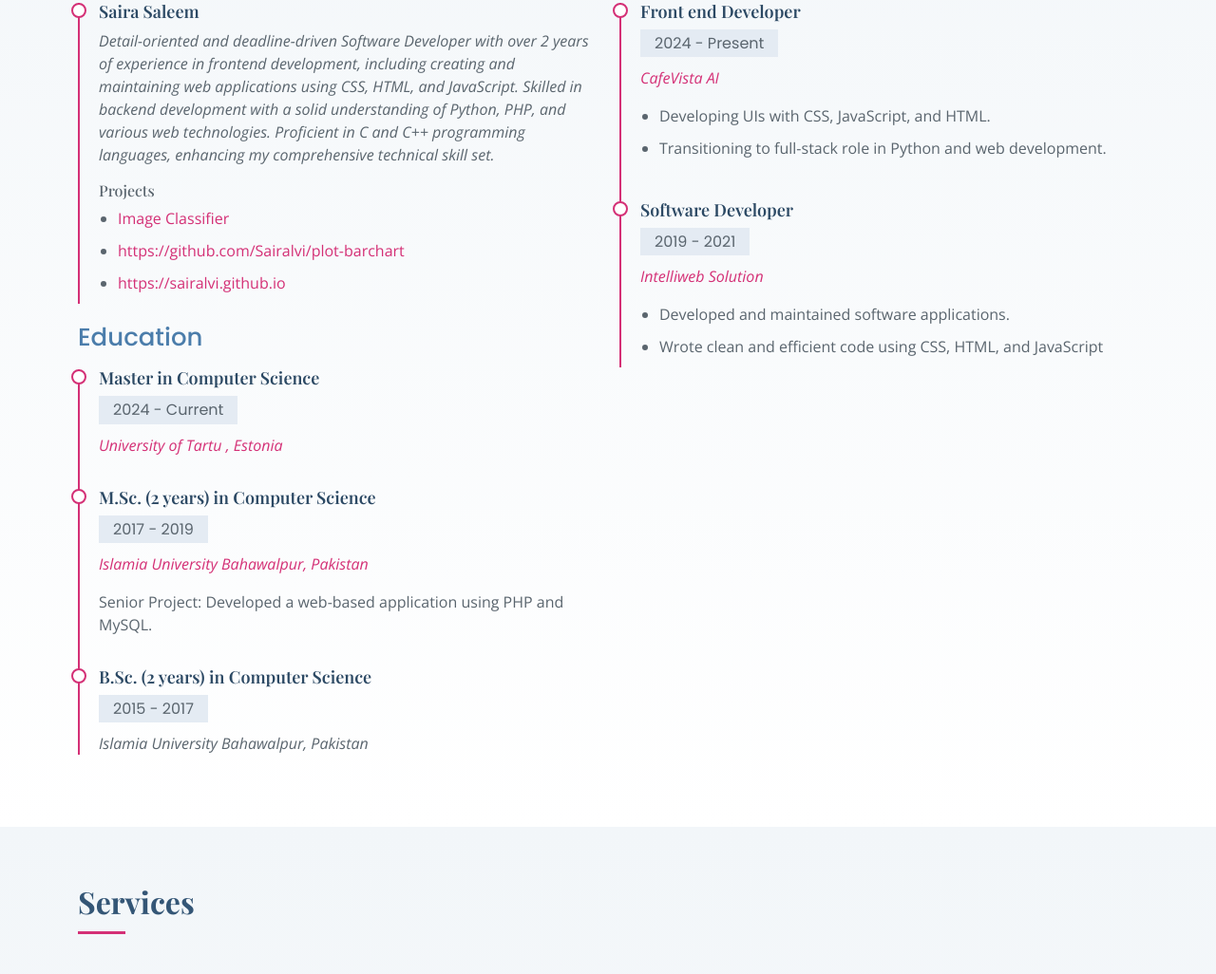
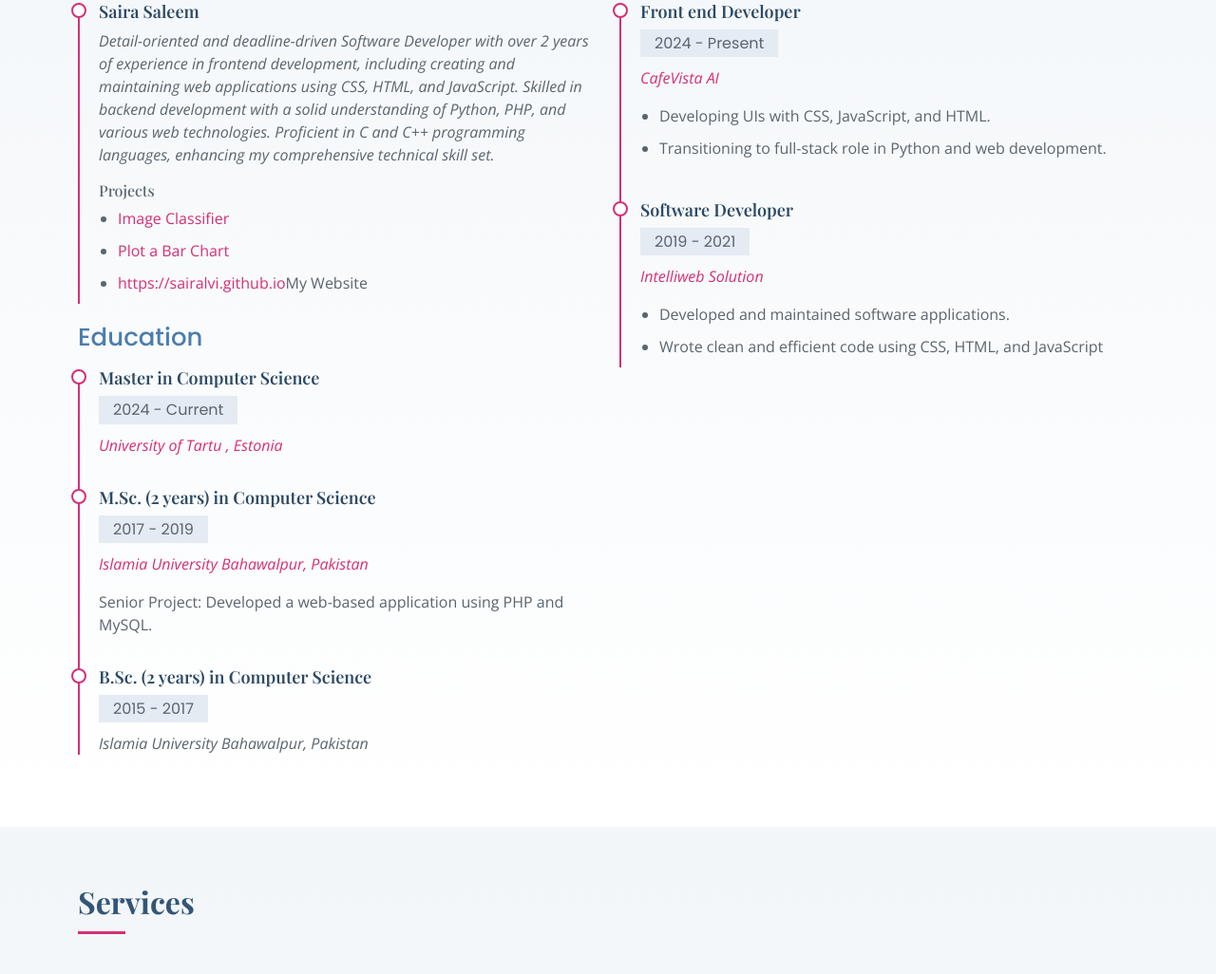
Before and after one commit to Sairalvi/mycv, a plain HTML site: page index.html in a window 1280 px wide. Shown: the part 1873-2899 px from the top of the page at 95% size. Drawn offline with nearby package versions, Linux system fonts and the light colour scheme; a web font is replaced by a local one.

Commit message:
Update index.html

```diff
--- a/index.html
+++ b/index.html
@@ -186,8 +186,8 @@
                 <h6>Projects</h6>
               <ul>
                 <li><a href="https://github.com/Sairalvi/Image-classifier?tab=readme-ov-file">Image Classifier</a></li>
-                <li><a href="Plot a Bar Chart">https://github.com/Sairalvi/plot-barchart</a></li>
-                <li><a href="https://sairalvi.github.io/mycv/">https://sairalvi.github.io</a></li>
+                <li><a href="https://github.com/Sairalvi/plot-barchart"</a>Plot a Bar Chart</li>
+                <li><a href="https://sairalvi.github.io/mycv/">https://sairalvi.github.io</a>My Website</li>
               </ul>
               </p>
             </div>
```
